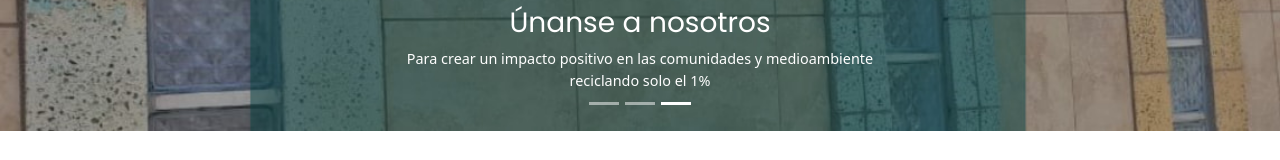
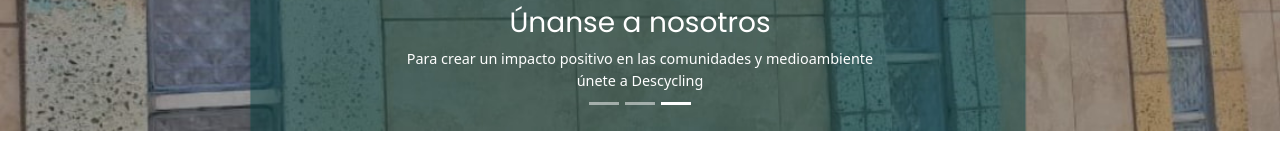
Before and after one commit to kerhiyuno/descyclingweb, a React (Create React App) app: page / in a window 1280 px wide. Both pictures are taken after a click on the button 676 px from the left and 520 px from the top of the page. Shown: the part 416-576 px from the top of the page. Built offline with nearby package versions, Linux system fonts and the light colour scheme; no server answers.

Commit message:
cambio en descripcion carrusel y imagen

```diff
--- a/src/components/Inicio.js
+++ b/src/components/Inicio.js
@@ -109,7 +109,7 @@ const Inicio = () => {
                     <Carousel.Caption>
                     <h3>Únanse a nosotros</h3>
                     <p className='m-0'>Para crear un impacto positivo en las comunidades y medioambiente</p>
-                    <p className='m-0'>reciclando solo el 1%</p>
+                    <p className='m-0'>únete a Descycling</p>
                     </Carousel.Caption>
                 </Carousel.Item>
                 </Carousel>
```
Also changed, not shown: src/img/carrusel/Carrusel_3.jpg.
